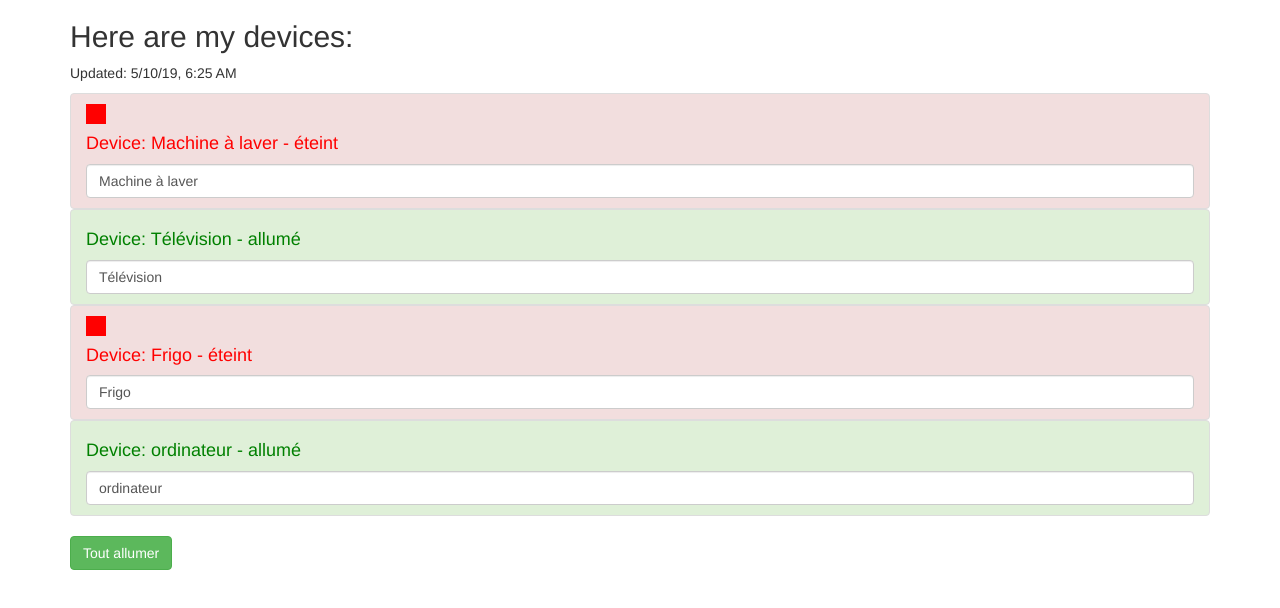
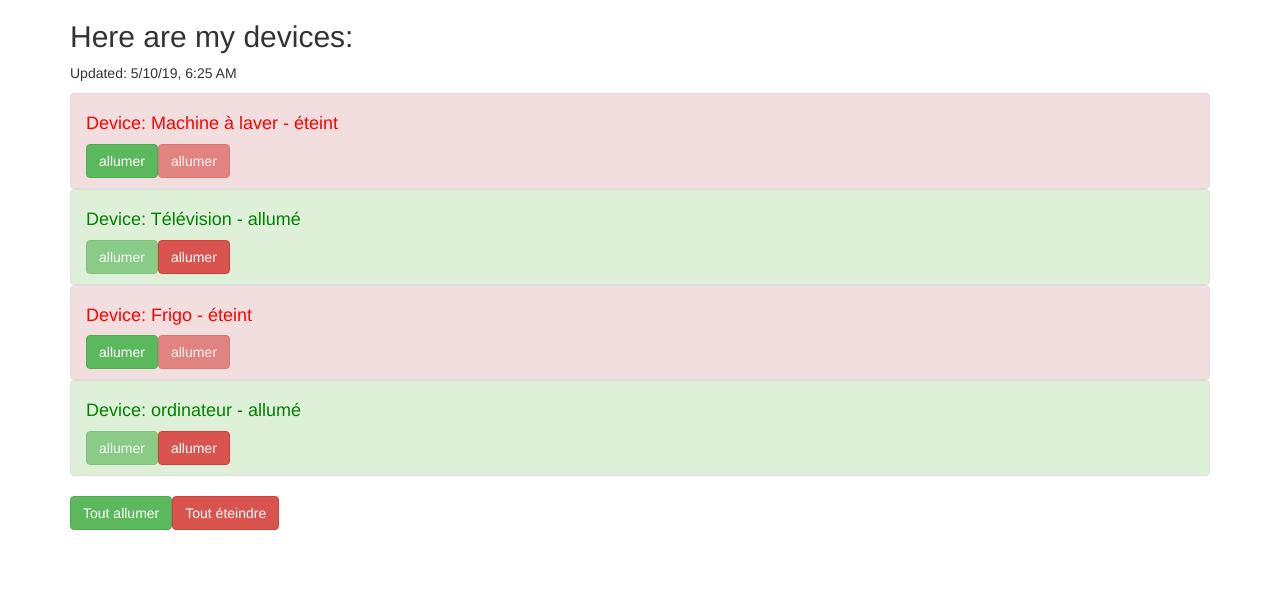
Before and after one commit to nsanzabandi-fiacre-clean-code-tutorials/angular-tutorial-second-app, an Angular app: page / in a window 1280 px wide. Shown: the top 608 px of the page. Built offline with nearby package versions, Linux system fonts and the light colour scheme.

Commit message:
Added a new service in the app.

```diff
--- a/src/app/app.component.html
+++ b/src/app/app.component.html
@@ -5,17 +5,21 @@
       <h2>Here are my devices: </h2>
       <p>Updated: {{ lastUpdate | async | date: 'short' }}</p>
       <ul class="list-group">
-        <app-device *ngFor="let device of devices"
+        <app-device *ngFor="let device of devices; let i = index"
+                        [deviceIndex]="i"
                         [deviceName]="device.name"
                         [deviceStatus]="device.status">
         </app-device>
       </ul>
       <button class="btn btn-success"
-              type="button"
-              name="switchAllLightButton"
-              [disabled] = "!isAuthentified"
-              (click) = "onClickOnSwitchAllLightButton()">
+              name="switchOnAllButton"
+              (click) = "onSwitchOnAllButton()">
               Tout allumer
+      </button>
+      <button class="btn btn-danger"
+              name="switchOffAllButton"
+              (click) = "onSwitchOffAllButton()">
+              Tout éteindre
       </button>
     </div>
   </div>
--- a/src/app/app.component.ts
+++ b/src/app/app.component.ts
@@ -1,11 +1,12 @@
-import { Component } from '@angular/core';
+import { Component, OnInit } from '@angular/core';
+import { DeviceService } from './services/device.service';
 
 @Component({
   selector: 'app-root',
   templateUrl: './app.component.html',
   styleUrls: ['./app.component.css']
 })
-export class AppComponent {
+export class AppComponent implements OnInit {
 
   title = 'angular-tutorial-second-app';
   isAuthentified = false;
@@ -21,27 +22,9 @@ export class AppComponent {
     }
   );
 
-  // TODO: Rename device in devices.
-  devices = [
-    {
-      name: 'Machine à laver',
-      status: 'éteint'
-    },
-    {
-      name: 'Télévision',
-      status: 'allumé'
-    },
-    {
-      name: 'Frigo',
-      status: 'éteint'
-    },
-    {
-      name: 'ordinateur',
-      status: 'allumé'
-    }
-  ];
+  devices: any[];
 
-  constructor() {
+  constructor(private deviceService: DeviceService) {
     setTimeout(
       () => {
         this.isAuthentified = true;
@@ -49,7 +32,23 @@ export class AppComponent {
     );
   }
 
-  onClickOnSwitchAllLightButton() {
-    console.log("On allume tout!!");
+  ngOnInit() {
+    this.devices = this.deviceService.devices;
   }
+
+  /**
+   * Event when the button switchOnAllButton is clicked.
+   * @author fnsanzabandi
+   */
+  onSwitchOnAllButton() {
+    this.deviceService.switchOnAll();
+  }
+
+  /**
+   * Event when the button switchOffAllButton is clicked.
+   * @author fnsanzabandi
+   */
+   onSwitchOffAllButton() {
+     this.deviceService.switchOffAll();
+   }
 }
--- a/src/app/device/device.component.html
+++ b/src/app/device/device.component.html
@@ -1,10 +1,18 @@
 <li [ngClass]="{'list-group-item':true,
                 'list-group-item-success': deviceStatus === 'allumé',
                 'list-group-item-danger': deviceStatus === 'éteint'}">
-  <div style="width:20px;height:20px;background-color:red;"
-    *ngIf="deviceStatus === 'éteint'">
-  </div>
   <h4 [ngStyle]="{color: getColor()}"> Device: {{ deviceName }} - {{ getStatus() }}
   </h4>
-  <input type="text" name="deviceNameInput" class="form-control" [(ngModel)] = "deviceName">
+  <button name="switchOnDeviceButton"
+          class="btn btn-success"
+          (click)="onSwitchOnDeviceButton()"
+          [disabled]="deviceStatus === 'allumé'">
+          allumer
+  </button>
+  <button name="switchOffDeviceButton"
+          class="btn btn-danger"
+          (click)="onSwitchOffDeviceButton()"
+          [disabled]="deviceStatus === 'éteint'">
+          allumer
+  </button>
 </li>
--- a/src/app/device/device.component.ts
+++ b/src/app/device/device.component.ts
@@ -1,5 +1,5 @@
 import { Component, Input, OnInit } from '@angular/core';
-
+import { DeviceService } from "../services/device.service";
 @Component({
   selector: 'app-device',
   templateUrl: './device.component.html',
@@ -9,8 +9,9 @@ export class DeviceComponent implements OnInit {
 
   @Input() deviceName: string;
   @Input() deviceStatus: string;
+  @Input() deviceIndex: number;
 
-  constructor() { }
+  constructor(private deviceService: DeviceService) { }
 
   ngOnInit() {
   }
@@ -29,4 +30,19 @@ export class DeviceComponent implements OnInit {
     return color;
   }
 
+  /**
+   * Event when the button switchOnDeviceButton is clicked.
+   * @author fnsanzabandi
+   */
+  onSwitchOnDeviceButton() {
+    this.deviceService.switchOnOne(this.deviceIndex);
+  }
+
+  /**
+   * Event when the button switchOffDeviceButton is clicked.
+   * @author fnsanzabandi
+   */
+  onSwitchOffDeviceButton() {
+    this.deviceService.switchOffOne(this.deviceIndex);
+  }
 }
--- /dev/null
+++ b/src/app/services/device.service.ts
@@ -0,0 +1,57 @@
+export class DeviceService {
+
+  devices = [
+    {
+      name: 'Machine à laver',
+      status: 'éteint'
+    },
+    {
+      name: 'Télévision',
+      status: 'allumé'
+    },
+    {
+      name: 'Frigo',
+      status: 'éteint'
+    },
+    {
+      name: 'ordinateur',
+      status: 'allumé'
+    }
+  ];
+
+  /**
+   * Switches on all devices.
+   * @author fnsanzandi
+   */
+  switchOnAll() {
+    for (let device of this.devices) {
+      device.status = "allumé";
+    }
+  }
+
+  /**
+   * Switches of all devices.
+   * @author fnsanzandi
+   */
+  switchOffAll() {
+    for (let device of this.devices) {
+      device.status = "éteint";
+    }
+  }
+
+  /**
+   * Switches on one device at the given index.
+   * @author fnsanzabandi
+   */
+  switchOnOne(index: number) {
+    this.devices[index].status = "allumé";
+  }
+
+  /**
+   * Switches off one device at the given index.
+   * @author fnsanzabandi
+   */
+  switchOffOne(index: number) {
+    this.devices[index].status = "éteint";
+  }
+}
```
Also changed, not shown: src/app/app.module.ts (+5 -3 lines).
